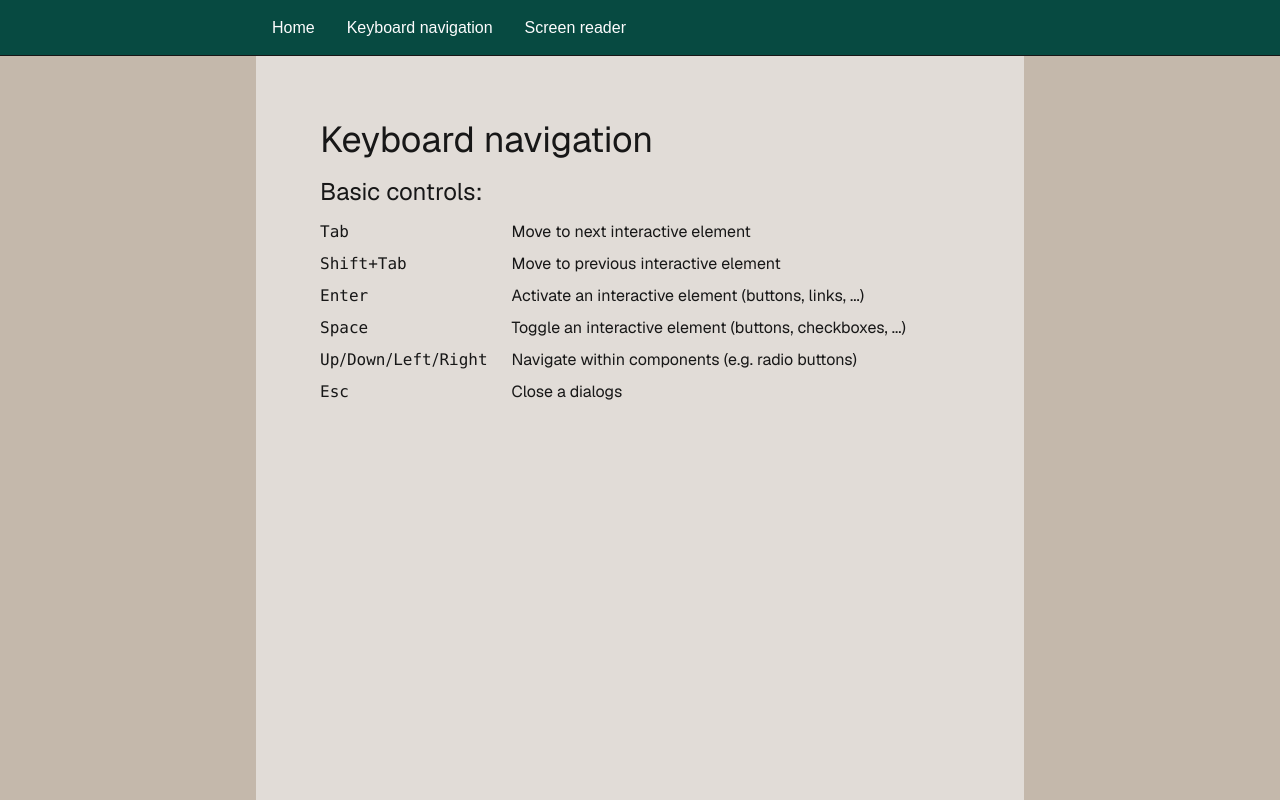
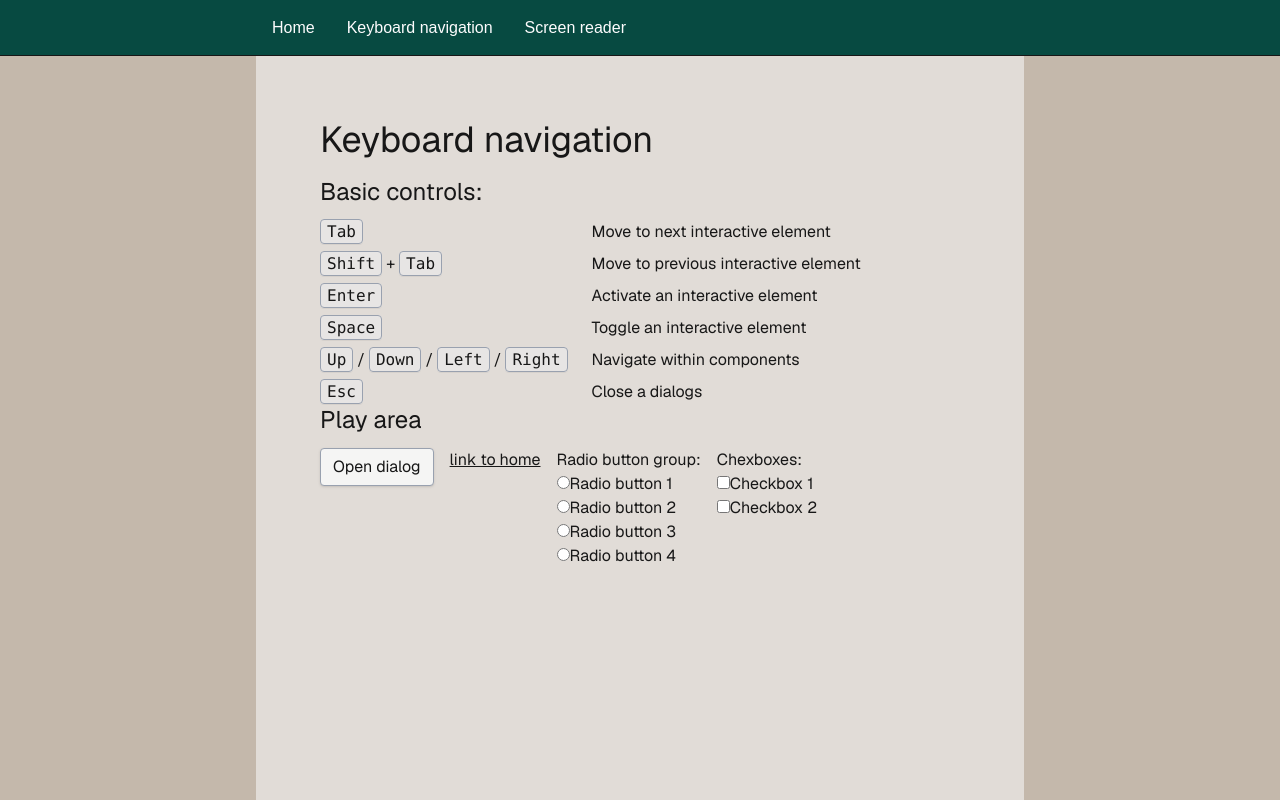
Before and after one commit to futurice/accessibility-demo, a Next.js app: page /keyboard-navigation in a window 1280 px wide. Built offline with nearby package versions, Linux system fonts and the light colour scheme.

Commit message:
add play area

```diff
--- a/app/globals.css
+++ b/app/globals.css
@@ -15,6 +15,18 @@ h2 {
 
 p {
   @apply mb-2;
+}
+
+kbd {
+  @apply border border-gray-400 rounded px-1.5 py-0.5 bg-stone-200 shadow-2xs;
+}
+
+button {
+  @apply px-3 py-1.5 border border-gray-400 rounded bg-stone-100 hover:bg-stone-200 shadow-sm;
+}
+
+dialog::backdrop {
+  @apply backdrop-blur-[2px];
 }
 
 @theme inline {
--- a/app/keyboard-navigation/page.tsx
+++ b/app/keyboard-navigation/page.tsx
@@ -1,3 +1,7 @@
+"use client";
+
+import Link from "next/link";
+
 export default function KeyboardNavigation() {
   return (
     <div>
@@ -11,26 +15,24 @@ export default function KeyboardNavigation() {
           <dd>Move to next interactive element</dd>
 
           <dt>
-            <kbd>
-              <kbd>Shift</kbd>+<kbd>Tab</kbd>
-            </kbd>
+            <kbd>Shift</kbd> + <kbd>Tab</kbd>
           </dt>
           <dd>Move to previous interactive element</dd>
 
           <dt>
             <kbd>Enter</kbd>
           </dt>
-          <dd>Activate an interactive element (buttons, links, ...)</dd>
+          <dd>Activate an interactive element</dd>
 
           <dt>
             <kbd>Space</kbd>
           </dt>
-          <dd>Toggle an interactive element (buttons, checkboxes, ...)</dd>
+          <dd>Toggle an interactive element</dd>
 
           <dt>
-            <kbd>Up</kbd>/<kbd>Down</kbd>/<kbd>Left</kbd>/<kbd>Right</kbd>
+            <kbd>Up</kbd> / <kbd>Down</kbd> / <kbd>Left</kbd> / <kbd>Right</kbd>
           </dt>
-          <dd>Navigate within components (e.g. radio buttons)</dd>
+          <dd>Navigate within components</dd>
 
           <dt>
             <kbd>Esc</kbd>
@@ -38,6 +40,70 @@ export default function KeyboardNavigation() {
           <dd>Close a dialogs</dd>
         </dl>
       </section>
+      <section>
+        <h2>Play area</h2>
+        <div className="flex gap-4 items-start">
+          <button popoverTarget="dialog-example">Open dialog</button>
+          <Link href="/" className="underline">
+            link to home
+          </Link>
+          <fieldset>
+            <legend>Radio button group:</legend>
+
+            <div>
+              <input type="radio" id="button1" name="value" value="button1" />
+              <label htmlFor="button1">Radio button 1</label>
+            </div>
+
+            <div>
+              <input type="radio" id="button2" name="value" value="button2" />
+              <label htmlFor="button2">Radio button 2</label>
+            </div>
+
+            <div>
+              <input type="radio" id="button3" name="value" value="button3" />
+              <label htmlFor="button3">Radio button 3</label>
+            </div>
+
+            <div>
+              <input type="radio" id="button4" name="value" value="button4" />
+              <label htmlFor="button4">Radio button 4</label>
+            </div>
+          </fieldset>
+
+          <fieldset>
+            <legend>Chexboxes:</legend>
+
+            <div>
+              <input type="checkbox" id="checkbox-1" name="checkbox-1" />
+              <label htmlFor="checkbox-1">Checkbox 1</label>
+            </div>
+
+            <div>
+              <input type="checkbox" id="checkbox-2" name="checkbox-2" />
+              <label htmlFor="checkbox-2">Checkbox 2</label>
+            </div>
+          </fieldset>
+        </div>
+      </section>
+      <dialog
+        popover="auto"
+        id="dialog-example"
+        role="dialog"
+        aria-modal="true"
+        aria-labelledby="dialog-label"
+        className="m-auto"
+      >
+        <div className="p-4 bg-white border rounded shadow-lg">
+          <h3 id="dialog-label" className="text-lg font-bold mb-2">
+            Dialog Title
+          </h3>
+          <p className="mb-4">This is an example dialog. Press Esc to close.</p>
+          <button popoverTarget="dialog-example" popoverTargetAction="hide">
+            Close
+          </button>
+        </div>
+      </dialog>
     </div>
   );
 }
```
